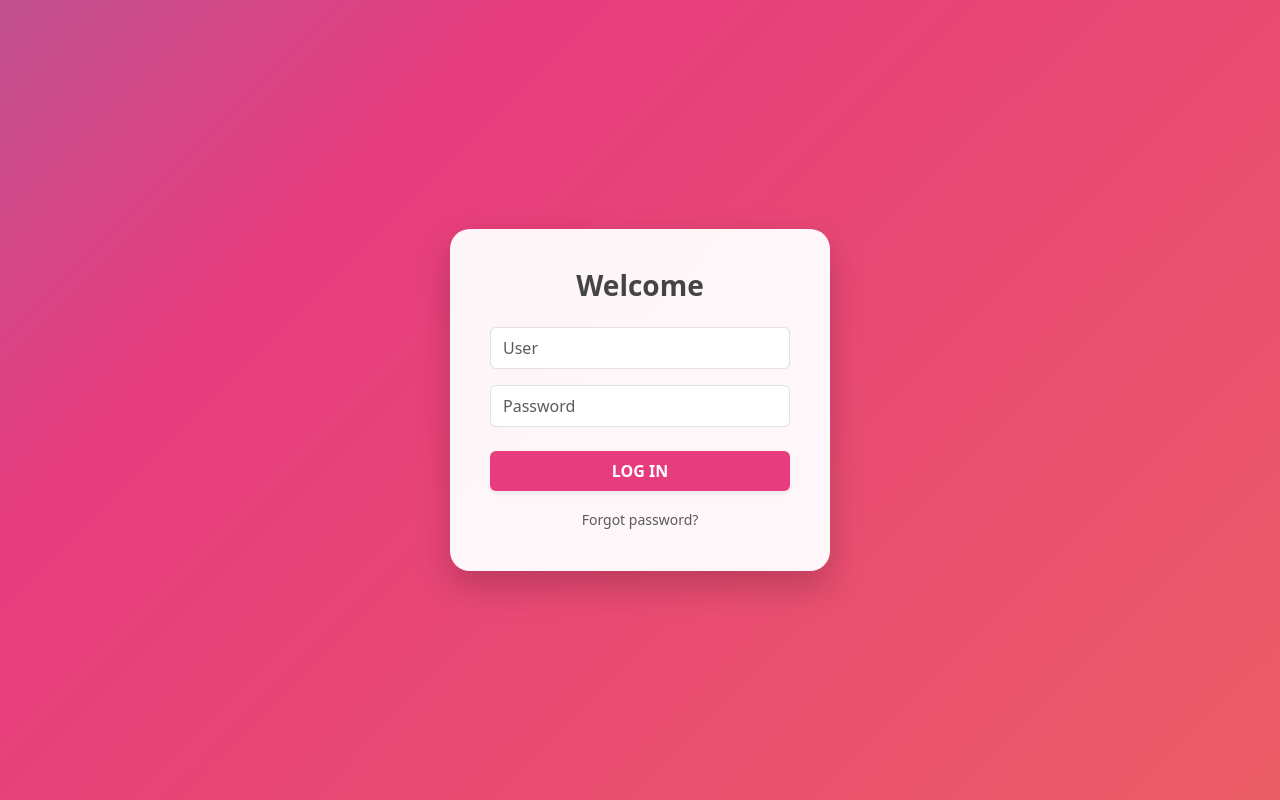
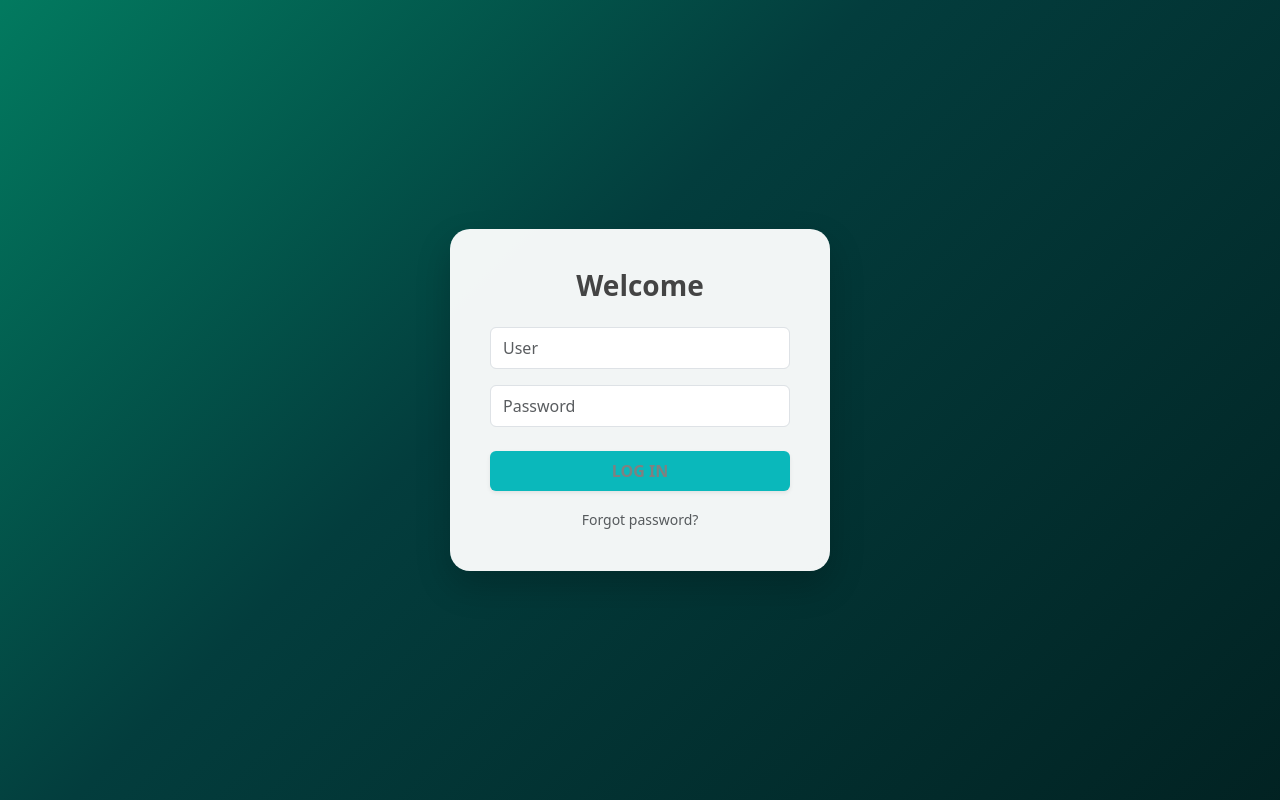
Before and after one commit to KAHS1299/sistema-predictivo-academico, a Flask app: page / in a window 1280 px wide. Run offline with Flask 3, Linux system fonts and the light colour scheme.

Commit message:
Update login.html

```diff
--- a/templates/login.html
+++ b/templates/login.html
@@ -6,15 +6,17 @@
     <title>Login Moderno</title>
     <link href="https://cdn.jsdelivr.net/npm/bootstrap@5.3.2/dist/css/bootstrap.min.css" rel="stylesheet">
     <style>
-            body{                height: 100vh;
+            body {
+                height: 100vh;
                 display: flex;
                 align-items: center;
                 justify-content: center;
-                background: linear-gradient(-45deg, #ee7752, #e73c7e, #23a6d5, #23d5ab);
+                background: linear-gradient(-45deg, #000000, #033d3d, #00ffaa, #0a0a0a);
                 background-size: 400% 400%;
-                animation: gradient 15s ease infinite;
+                animation: gradient 12s ease infinite;
                 margin: 0;
             }
+
             @keyframes gradient {
                 0% {background-position: 0% 50%;}
                 50% {background-position: 100% 50%;}
@@ -30,10 +32,10 @@
                 box-shadow: 0 15px 35px rgba(0,0,0,0.2);
             }
             .btn-custom{
-                background: #e73c7e;
-                background: linear-gradient(to rigth, #e73c7e,#ee7752);
+                background: #0ab8bb;
+                background: linear-gradient(to right, #0ab8bb,#23a6d5 #23d5ab);
                 border: none;
-                color: white;
+                color: grey;
                 font-weight: bold;
                 transition: transform 0.3s ease;
             }
@@ -43,7 +45,7 @@
                 filter: brightness(1.1);
             }
             .from-control:focus{
-                border: color #e73c7e;
+                border: color black;
                 box-shadow: 0 0 0 0.25rem rgba(231,60,126,0.25);
             }
     </style>
```
